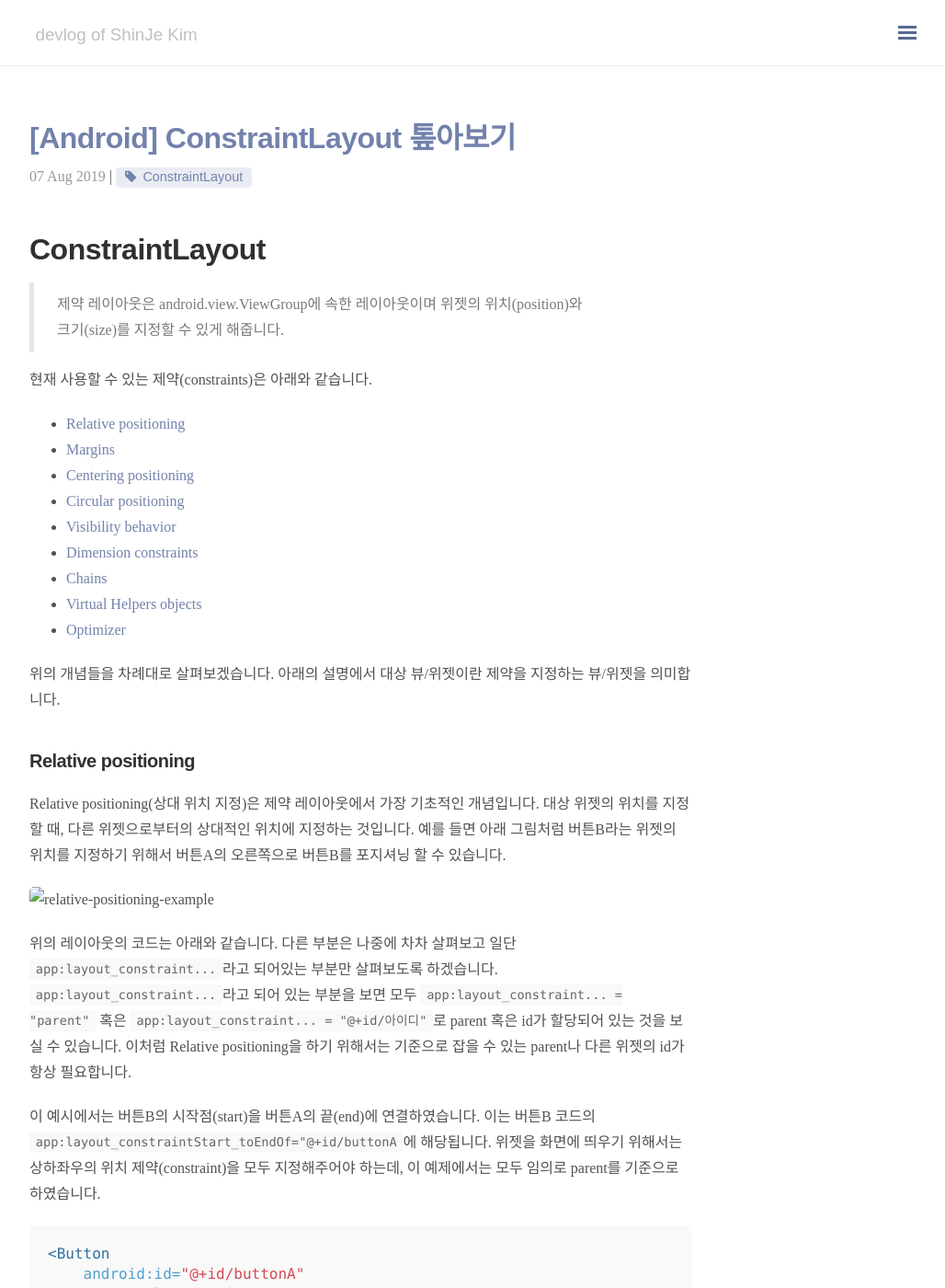
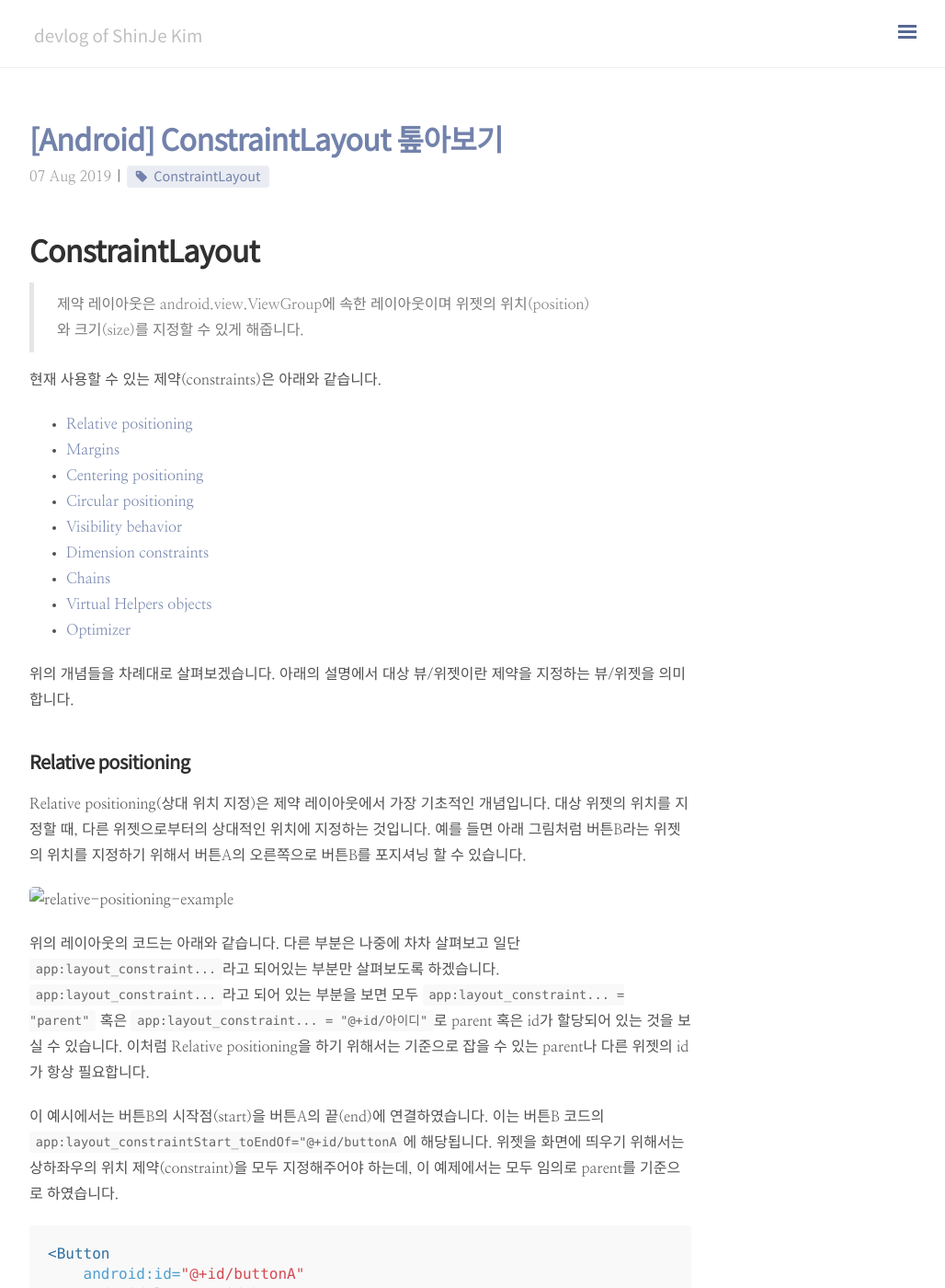
Before and after one commit to ShinJeKim/ShinJeKim.github.io, a Jekyll site: the page built from _posts/Android/2019-08-02-[Android] ConstraintLayout.md, in a window 1280 px wide and 1400 px high. Shown: the whole window at 92% size, without its empty margins (248-1276 px from the left). Built offline with Jekyll 4.4.1, drawn with Linux system fonts in a browser that asks for light colours; nearby versions of some CDN libraries; some web fonts are replaced; comment, search, counter and statistics services are not loaded.

Commit message:
폰트 변경

```diff
--- a/_includes/head.html
+++ b/_includes/head.html
@@ -8,27 +8,29 @@
 
   <title>
     {% if page.title == "Home" %}
-      {{ site.title }} &middot; {{ site.tagline }}
+    {{ site.title }} &middot; {{ site.tagline }}
     {% else %}
-      {{ page.title }} &middot; {{ site.title }}
+    {{ page.title }} &middot; {{ site.title }}
     {% endif %}
   </title>
 
   <!-- CSS -->
   <link rel="stylesheet" href="{{ site.baseurl }}/public/css/main.css">
   <link href="https://maxcdn.bootstrapcdn.com/font-awesome/4.6.3/css/font-awesome.min.css" rel="stylesheet">
-  <link rel="stylesheet" href="https://fonts.googleapis.com/earlyaccess/jejugothic.css">
-  <link rel="stylesheet" href="https://fonts.googleapis.com/earlyaccess/kopubbatang.css">
+  <link rel="stylesheet" href="https://fonts.googleapis.com/css?family=Noto+Sans+KR&display=swap">
+  <link rel="stylesheet" href="https://fonts.googleapis.com/css?family=Nanum+Myeongjo&display=swap">
 
   <!-- Icons -->
-  <link rel="apple-touch-icon-precomposed" sizes="144x144" href="{{ site.baseurl }}/public/apple-touch-icon-precomposed.png">
+  <link rel="apple-touch-icon-precomposed" sizes="144x144"
+    href="{{ site.baseurl }}/public/apple-touch-icon-precomposed.png">
   <link rel="shortcut icon" href="{{ site.baseurl }}/public/favicon.ico">
 
   <!-- RSS -->
   <link rel="alternate" type="application/rss+xml" title="RSS" href="/atom.xml">
 
   {% if site.mathjax %}
-  <script type="text/javascript" async src="https://cdn.mathjax.org/mathjax/latest/MathJax.js?config=TeX-AMS_SVG"> </script>
+  <script type="text/javascript" async
+    src="https://cdn.mathjax.org/mathjax/latest/MathJax.js?config=TeX-AMS_SVG"> </script>
   <script type="text/x-mathjax-config">
 MathJax.Hub.Config({
   tex2jax: { inlineMath: [["$", "$"], ["\\(", "\\)"]], processEscapes: true }
--- a/_scss/_config.scss
+++ b/_scss/_config.scss
@@ -27,6 +27,6 @@ $reverse-layout: true;
 $overlay-sidebar: false;
 
 /* Font stack */
-$font-serif: "KoPub Batang", KoPub Batang, serif;
-$font-sans: "Jeju Gothic", Jeju Gothic, sans-serif;
+$font-serif: "Nanum Myeongjo",Nanum Myeongjo, serif;
+$font-sans: "Noto Sans KR", Noto Sans KR, sans-serif;
 $font-font-awesome: FontAwesome;
```
